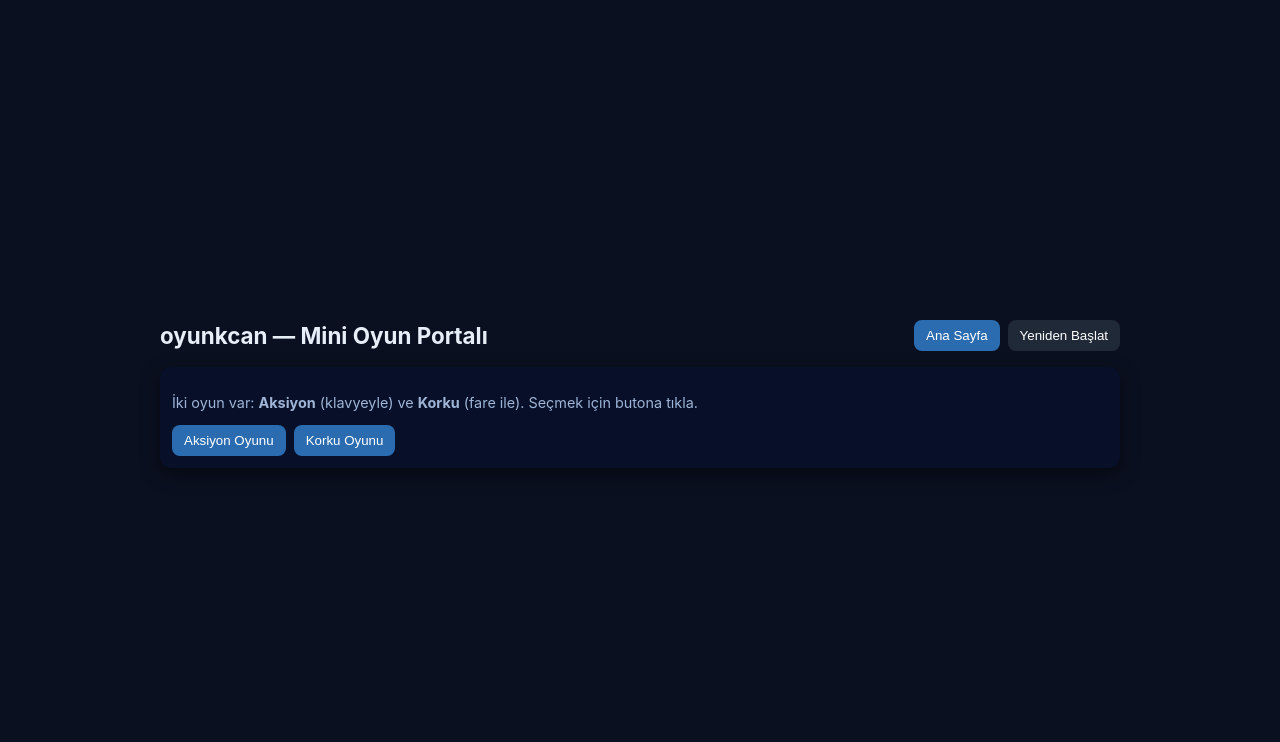
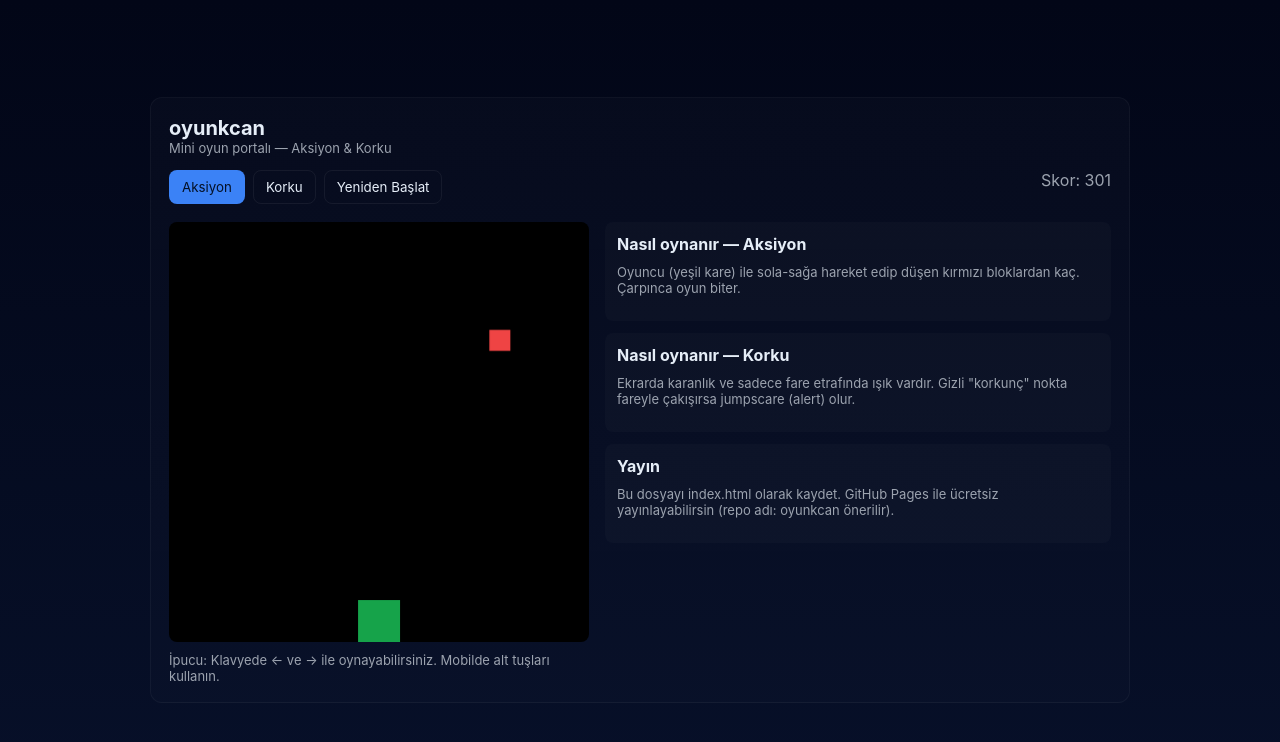
Before and after one commit to furkanakkus277-cyber/web-sitesi, a plain HTML site: page index.html in a window 1280 px wide. Drawn offline with Linux system fonts and the light colour scheme.

Commit message:
Add corrected game site (oyunkcan) index.html

```diff
--- a/index.html
+++ b/index.html
@@ -1,176 +1,256 @@
 <!doctype html>
 <html lang="tr">
 <head>
-  <meta charset="utf-8" />
-  <meta name="viewport" content="width=device-width,initial-scale=1" />
-  <title>oyunkcan - Mini Oyun Portalı</title>
+  <meta charset="utf-8">
+  <meta name="viewport" content="width=device-width,initial-scale=1">
+  <title>oyunkcan — Mini Oyun Portalı</title>
   <style>
-    body{font-family:Inter,system-ui,Segoe UI,Roboto,Arial;background:#0b1020;color:#e6eef8;display:flex;align-items:center;justify-content:center;min-height:100vh;margin:0}
-    .wrap{width:960px;max-width:96%;}
-    header{display:flex;justify-content:space-between;align-items:center;margin-bottom:16px}
-    h1{margin:0;font-size:1.4rem}
-    .controls{display:flex;gap:8px}
-    button{background:#2b6cb0;color:white;border:0;padding:8px 12px;border-radius:8px;cursor:pointer}
-    button.secondary{background:#1f2937}
-    .game-area{display:grid;grid-template-columns:1fr 1fr;gap:12px}
-    .card{background:#071028;border-radius:12px;padding:12px;box-shadow:0 6px 18px rgba(0,0,0,0.5)}
-    canvas{background:#071127;border-radius:8px;display:block;margin:8px auto;border:2px solid #0f1724}
-    .info{font-size:0.9rem;color:#9fb4d6}
-    .center{display:flex;gap:8px;align-items:center}
-    .hidden{display:none}
+    :root{--bg:#0b1020;--card:#0f1724;--accent:#3b82f6;--danger:#ef4444;--muted:#9ca3af;color-scheme:dark}
+    *{box-sizing:border-box;font-family:Inter,system-ui,-apple-system,Segoe UI,Roboto,Helvetica,Arial,sans-serif}
+    body{margin:0;background:linear-gradient(180deg,#020617 0%,#071029 100%);color:#e6eef8;min-height:100vh;display:flex;align-items:center;justify-content:center;padding:24px}
+    .wrap{width:100%;max-width:980px;background:linear-gradient(180deg,rgba(255,255,255,0.02),rgba(255,255,255,0.01));border-radius:12px;padding:18px;border:1px solid rgba(255,255,255,0.04)}
+    header{display:flex;align-items:center;gap:12px}
+    h1{margin:0;font-size:20px}
+    .meta{color:var(--muted);font-size:13px}
+    .menu{display:flex;gap:8px;margin-top:14px;flex-wrap:wrap}
+    button, .btn{background:transparent;border:1px solid rgba(255,255,255,0.06);color:inherit;padding:8px 12px;border-radius:8px;cursor:pointer}
+    button.active{background:var(--accent);color:#041024;border-color:transparent}
+    .content{display:flex;gap:16px;margin-top:18px}
+    .left{width:420px}
+    canvas{background:#000;border-radius:8px;display:block;width:100%;height:auto}
+    .controls{display:flex;gap:8px;margin-top:8px;align-items:center}
+    .score{margin-left:auto;color:var(--muted)}
+    .mobile-controls{display:none;gap:8px;margin-top:10px}
+    .tip{color:var(--muted);font-size:13px;margin-top:10px}
+    .right{flex:1;min-width:240px}
+    .section{background:rgba(255,255,255,0.02);padding:12px;border-radius:8px;margin-bottom:12px}
+    .danger{color:var(--danger)}
+    @media (max-width:900px){.content{flex-direction:column;align-items:center}.left{width:100%}.mobile-controls{display:flex}}
   </style>
 </head>
 <body>
   <div class="wrap">
     <header>
-      <h1>oyunkcan — Mini Oyun Portalı</h1>
-      <div class="controls">
-        <button id="homeBtn">Ana Sayfa</button>
-        <button id="reloadBtn" class="secondary">Yeniden Başlat</button>
+      <div>
+        <h1>oyunkcan</h1>
+        <div class="meta">Mini oyun portalı — Aksiyon & Korku</div>
       </div>
     </header>
 
-    <section id="home" class="card">
-      <p class="info">İki oyun var: <strong>Aksiyon</strong> (klavyeyle) ve <strong>Korku</strong> (fare ile). Seçmek için butona tıkla.</p>
-      <div class="center" style="margin-top:12px">
-        <button id="startAction">Aksiyon Oyunu</button>
-        <button id="startHorror">Korku Oyunu</button>
-      </div>
-    </section>
-
-    <section id="games" class="game-area" style="margin-top:12px">
-      <div id="actionCard" class="card hidden">
-        <h2>Aksiyon Oyunu</h2>
-        <p class="info">Sol/Sağ ok tuşlarıyla hareket et. Üzerine düşen kırmızı bloklara çarparsan oyun biter.</p>
-        <canvas id="actionCanvas" width="400" height="400"></canvas>
-        <div class="center"><div>Skor: <span id="actionScore">0</span></div></div>
+    <div class="menu">
+      <button id="btn-action" class="active">Aksiyon</button>
+      <button id="btn-horror">Korku</button>
+      <button id="btn-reset">Yeniden Başlat</button>
+      <div class="score">Skor: <span id="score">0</span></div>
     </div>
 
-      <div id="horrorCard" class="card hidden">
-        <h2>Korku Oyunu</h2>
-        <p class="info">Ekrar karanlık, fare ile küçük ışığı hareket ettir. Gizemli şey fareye dokunursa jumpscare olur.</p>
-        <canvas id="horrorCanvas" width="400" height="400"></canvas>
-        <div class="center"><div id="horrorMsg">Bekleniyor...</div></div>
+    <div class="content">
+      <div class="left">
+        <canvas id="gameCanvas" width="400" height="400"></canvas>
+        <div class="mobile-controls">
+          <button id="leftBtn">◀</button>
+          <button id="rightBtn">▶</button>
+          <button id="tapBtn">Tıkla</button>
         </div>
-    </section>
+        <div class="tip">İpucu: Klavyede ← ve → ile oynayabilirsiniz. Mobilde alt tuşları kullanın.</div>
+      </div>
+
+      <div class="right">
+        <div class="section">
+          <strong>Nasıl oynanır — Aksiyon</strong>
+          <p class="tip">Oyuncu (yeşil kare) ile sola-sağa hareket edip düşen kırmızı bloklardan kaç. Çarpınca oyun biter.</p>
+        </div>
+        <div class="section">
+          <strong>Nasıl oynanır — Korku</strong>
+          <p class="tip">Ekrarda karanlık ve sadece fare etrafında ışık vardır. Gizli "korkunç" nokta fareyle çakışırsa jumpscare (alert) olur.</p>
+        </div>
+        <div class="section">
+          <strong>Yayın</strong>
+          <p class="tip">Bu dosyayı <code>index.html</code> olarak kaydet. GitHub Pages ile ücretsiz yayınlayabilirsin (repo adı: <code>oyunkcan</code> önerilir).</p>
+        </div>
+      </div>
+    </div>
   </div>
 
   <script>
-// Helper
-const $ = id => document.getElementById(id);
-// UI
-const home = $('home');
-const games = $('games');
-const actionCard = $('actionCard');
-const horrorCard = $('horrorCard');
-const startAction = $('startAction');
-const startHorror = $('startHorror');
-const reloadBtn = $('reloadBtn');
-const homeBtn = $('homeBtn');
+    // Basic game framework supporting two modes: action & horror
+    const canvas = document.getElementById('gameCanvas');
+    const ctx = canvas.getContext('2d');
+    const scoreEl = document.getElementById('score');
+    const btnAction = document.getElementById('btn-action');
+    const btnHorror = document.getElementById('btn-horror');
+    const btnReset = document.getElementById('btn-reset');
 
-homeBtn.onclick = () => { showHome(); }
-reloadBtn.onclick = () => { location.reload(); }
+    const leftBtn = document.getElementById('leftBtn');
+    const rightBtn = document.getElementById('rightBtn');
+    const tapBtn = document.getElementById('tapBtn');
 
-function showHome(){ home.classList.remove('hidden'); actionCard.classList.add('hidden'); horrorCard.classList.add('hidden'); }
-function showAction(){ home.classList.add('hidden'); actionCard.classList.remove('hidden'); horrorCard.classList.add('hidden'); }
-function showHorror(){ home.classList.add('hidden'); horrorCard.classList.remove('hidden'); actionCard.classList.add('hidden'); }
+    let mode = 'action';
+    let raf = null;
+    let interval = null;
 
-startAction.onclick = () => { showAction(); startActionGame(); }
-startHorror.onclick = () => { showHorror(); startHorrorGame(); }
+    // Shared state
+    let score = 0;
 
-// ===== Aksiyon Oyunu =====
-let actionInterval, actionScore=0;
-function startActionGame(){
-  clearAction();
-  const canvas = $('actionCanvas');
-  const ctx = canvas.getContext('2d');
-  const W = canvas.width, H = canvas.height;
-  const player = {x: W/2-10, y: H-40, w:20, h:20};
+    // Action game state
+    const player = { x: 180, y: 360, size: 40, speed: 20 };
     let enemies = [];
-  actionScore = 0; $('actionScore').textContent = actionScore;
-  let left=false,right=false;
 
-  document.onkeydown = e=>{ if(e.key==='ArrowLeft') left=true; if(e.key==='ArrowRight') right=true }
-  document.onkeyup = e=>{ if(e.key==='ArrowLeft') left=false; if(e.key==='ArrowRight') right=false }
+    // Horror game state
+    let fearX = 200, fearY = 200;
+    let lightRadius = 70;
 
-  function spawn(){ if(Math.random()<0.35) enemies.push({x:Math.random()*(W-20),y:-20,size:20,vy:2+Math.random()*2}); }
-  function loop(){
-    ctx.clearRect(0,0,W,H);
-    // player
-    if(left) player.x = Math.max(0, player.x-6);
-    if(right) player.x = Math.min(W-player.w, player.x+6);
-    ctx.fillStyle = '#22c55e'; ctx.fillRect(player.x,player.y,player.w,player.h);
+    function setMode(m){
+      mode = m;
+      btnAction.classList.toggle('active', mode==='action');
+      btnHorror.classList.toggle('active', mode==='horror');
+      reset();
+      if(mode==='action') startAction(); else startHorror();
+    }
+
+    function reset(){
+      cancelAnimationFrame(raf);
+      clearInterval(interval);
+      enemies = [];
+      score = 0; scoreEl.textContent = score;
+      ctx.clearRect(0,0,canvas.width,canvas.height);
+      canvas.onmousemove = null;
+    }
+
+    // ACTION GAME
+    function startAction(){
+      player.x = 180; player.y = 360; enemies = []; score = 0; scoreEl.textContent = score;
+      // spawn enemies periodically
+      interval = setInterval(()=>{
+        if(Math.random() < 0.45){
+          enemies.push({ x: Math.random()*(canvas.width-20), y: -20, size: 20, speed: 2 + Math.random()*3 });
+        }
+      }, 650);
+      loopAction();
+    }
+
+    function loopAction(){
+      raf = requestAnimationFrame(loopAction);
+      ctx.clearRect(0,0,canvas.width,canvas.height);
+      // draw player
+      ctx.fillStyle = '#16a34a';
+      ctx.fillRect(player.x, player.y, player.size, player.size);
       // enemies
-    spawn();
       ctx.fillStyle = '#ef4444';
-    for(let i=enemies.length-1;i>=0;i--){
-      const e=enemies[i]; e.y += e.vy; ctx.fillRect(e.x,e.y,e.size,e.size);
-      // remove if out
-      if(e.y>H) enemies.splice(i,1);
+      for(let i = enemies.length-1; i>=0; i--){
+        const e = enemies[i];
+        e.y += e.speed;
+        ctx.fillRect(e.x, e.y, e.size, e.size);
+        // remove if off screen
+        if(e.y > canvas.height) enemies.splice(i,1);
         // collision
-      if(e.x < player.x+player.w && e.x+e.size > player.x && e.y < player.y+player.h && e.y+e.size > player.y){
-        clearInterval(actionInterval);
-        alert('Oyun Bitti! Skor: '+actionScore);
-        showHome();
+        if(collideRect(e.x,e.y,e.size,e.size, player.x,player.y,player.size,player.size)){
+          gameOver('Aksiyon oyununda kaybettin! Skor: ' + score);
           return;
         }
       }
-    actionScore++;
-    $('actionScore').textContent = actionScore;
-  }
-  actionInterval = setInterval(loop,80);
-}
-function clearAction(){ if(window.actionInterval) clearInterval(window.actionInterval); document.onkeydown=null; document.onkeyup=null; }
-
-// ===== Korku Oyunu =====
-let horrorInterval;
-function startHorrorGame(){
-  clearHorror();
-  const canvas = $('horrorCanvas');
-  const ctx = canvas.getContext('2d');
-  const W = canvas.width, H = canvas.height;
-  let ghost = {x:Math.random()*W,y:Math.random()*H};
-  const msg = $('horrorMsg'); msg.textContent='Oyna: fareyi gezdir';
-
-  function drawDark(x,y){
-    // dark background
-    ctx.fillStyle = 'rgba(0,0,0,0.95)'; ctx.fillRect(0,0,W,H);
-    // spotlight
-    const grad = ctx.createRadialGradient(x,y,10,x,y,120);
-    grad.addColorStop(0,'rgba(255,255,255,0.95)');
-    grad.addColorStop(1,'rgba(0,0,0,0)');
-    ctx.globalCompositeOperation = 'destination-out';
-    ctx.fillStyle = grad; ctx.beginPath(); ctx.arc(x,y,120,0,Math.PI*2); ctx.fill();
-    ctx.globalCompositeOperation = 'source-over';
-    // hint: draw faint circle for subtlety (optional)
-    ctx.strokeStyle='rgba(255,255,255,0.03)'; ctx.beginPath(); ctx.arc(ghost.x,ghost.y,10,0,Math.PI*2); ctx.stroke();
+      score += 1;
+      scoreEl.textContent = score;
     }
 
-  function onMove(e){
+    // HORROR GAME
+    function startHorror(){
+      // dark overlay with small light around cursor
+      score = 0; scoreEl.textContent = '-';
+      fearX = Math.random()*canvas.width; fearY = Math.random()*canvas.height;
+      // move fear around every second
+      interval = setInterval(()=>{
+        fearX = Math.random()*canvas.width; fearY = Math.random()*canvas.height;
+      }, 1100);
+
+      canvas.onmousemove = (e) => {
         const rect = canvas.getBoundingClientRect();
         const x = e.clientX - rect.left;
         const y = e.clientY - rect.top;
-    drawDark(x,y);
-    // check proximity
-    if(Math.abs(x-ghost.x)<12 && Math.abs(y-ghost.y)<12){
-      clearHorror();
-      // jumpscare (simple): show full white flash and sound if available
-      ctx.fillStyle = '#fff'; ctx.fillRect(0,0,W,H);
+        // paint a dim background
+        ctx.clearRect(0,0,canvas.width,canvas.height);
+        ctx.fillStyle = 'rgba(0,0,0,0.92)';
+        ctx.fillRect(0,0,canvas.width,canvas.height);
+        // light circle
+        const gradient = ctx.createRadialGradient(x,y,10,x,y,lightRadius);
+        gradient.addColorStop(0, 'rgba(255,255,255,0.95)');
+        gradient.addColorStop(0.6, 'rgba(255,255,255,0.06)');
+        gradient.addColorStop(1, 'rgba(0,0,0,0)');
+        ctx.globalCompositeOperation = 'destination-out';
+        ctx.fillStyle = gradient;
+        ctx.beginPath(); ctx.arc(x,y, lightRadius, 0, Math.PI*2); ctx.fill();
+        ctx.globalCompositeOperation = 'source-over';
+
+        // small indicator for fear (not visible normally)
+        // If user is very close to fear point -> trigger
+        const dx = x - fearX; const dy = y - fearY;
+        if(Math.abs(dx) < 12 && Math.abs(dy) < 12){
+          // jumpscare
+          clearInterval(interval);
+          canvas.onmousemove = null;
           alert('👻 Bir şey sana dokundu!');
-      showHome();
+          setMode('action');
         }
+      };
+      // initial dark canvas
+      ctx.fillStyle='rgba(0,0,0,0.96)'; ctx.fillRect(0,0,canvas.width,canvas.height);
     }
 
-  canvas.onmousemove = onMove;
-  // move ghost randomly
-  horrorInterval = setInterval(()=>{ ghost.x = Math.random()*W; ghost.y = Math.random()*H; },1000);
+    function collideRect(x1,y1,w1,h1,x2,y2,w2,h2){
+      return !(x1+w1 < x2 || x1 > x2+w2 || y1+h1 < y2 || y1 > y2+h2);
     }
-function clearHorror(){ if(window.horrorInterval) clearInterval(window.horrorInterval); const c=$('horrorCanvas'); if(c) c.onmousemove=null; }
 
-// Start page default
-showHome();
+    function gameOver(msg){
+      cancelAnimationFrame(raf);
+      clearInterval(interval);
+      canvas.onmousemove = null;
+      setTimeout(()=>{alert(msg);},10);
+      setMode('action');
+    }
 
-// If user loaded directly into a game, optional auto-start
+    // Input
+    document.addEventListener('keydown',(e)=>{
+      if(mode!=='action') return;
+      if(e.key === 'ArrowLeft') player.x = Math.max(0, player.x - player.speed);
+      if(e.key === 'ArrowRight') player.x = Math.min(canvas.width - player.size, player.x + player.speed);
+    });
+
+    leftBtn?.addEventListener('touchstart',()=>{ if(mode==='action') player.x = Math.max(0, player.x - player.speed); });
+    rightBtn?.addEventListener('touchstart',()=>{ if(mode==='action') player.x = Math.min(canvas.width - player.size, player.x + player.speed); });
+    leftBtn?.addEventListener('click',()=>{ if(mode==='action') player.x = Math.max(0, player.x - player.speed); });
+    rightBtn?.addEventListener('click',()=>{ if(mode==='action') player.x = Math.min(canvas.width - player.size, player.x + player.speed); });
+
+    tapBtn?.addEventListener('click',()=>{ if(mode==='action'){
+      // give a small dash
+      player.x = Math.min(canvas.width-player.size, player.x + 30);
+    } else if(mode==='horror'){
+      // in horror mode, simulate mouse move to center
+      const evt = new MouseEvent('mousemove',{clientX: canvas.getBoundingClientRect().left + canvas.width/2, clientY: canvas.getBoundingClientRect().top + canvas.height/2});
+      canvas.dispatchEvent(evt);
+    }});
+
+    // Buttons
+    btnAction.addEventListener('click',()=>setMode('action'));
+    btnHorror.addEventListener('click',()=>setMode('horror'));
+    btnReset.addEventListener('click',()=>{ reset(); setMode('action'); });
+
+    // simple touch drag for horror light on mobile
+    canvas.addEventListener('touchmove', (ev)=>{
+      if(mode!=='horror') return;
+      const t = ev.touches[0];
+      const rect = canvas.getBoundingClientRect();
+      const x = t.clientX - rect.left; const y = t.clientY - rect.top;
+      // dispatch a synthetic mousemove
+      const m = new MouseEvent('mousemove', {clientX: t.clientX, clientY: t.clientY});
+      canvas.dispatchEvent(m);
+      ev.preventDefault();
+    }, {passive:false});
+
+    // init
+    setMode('action');
+
+    // Auto save name (display) — site name is oyunkcan
+    console.log('Site: oyunkcan');
   </script>
 </body>
 </html>
```
Lines whose indentation alone changed are shown as unchanged.
